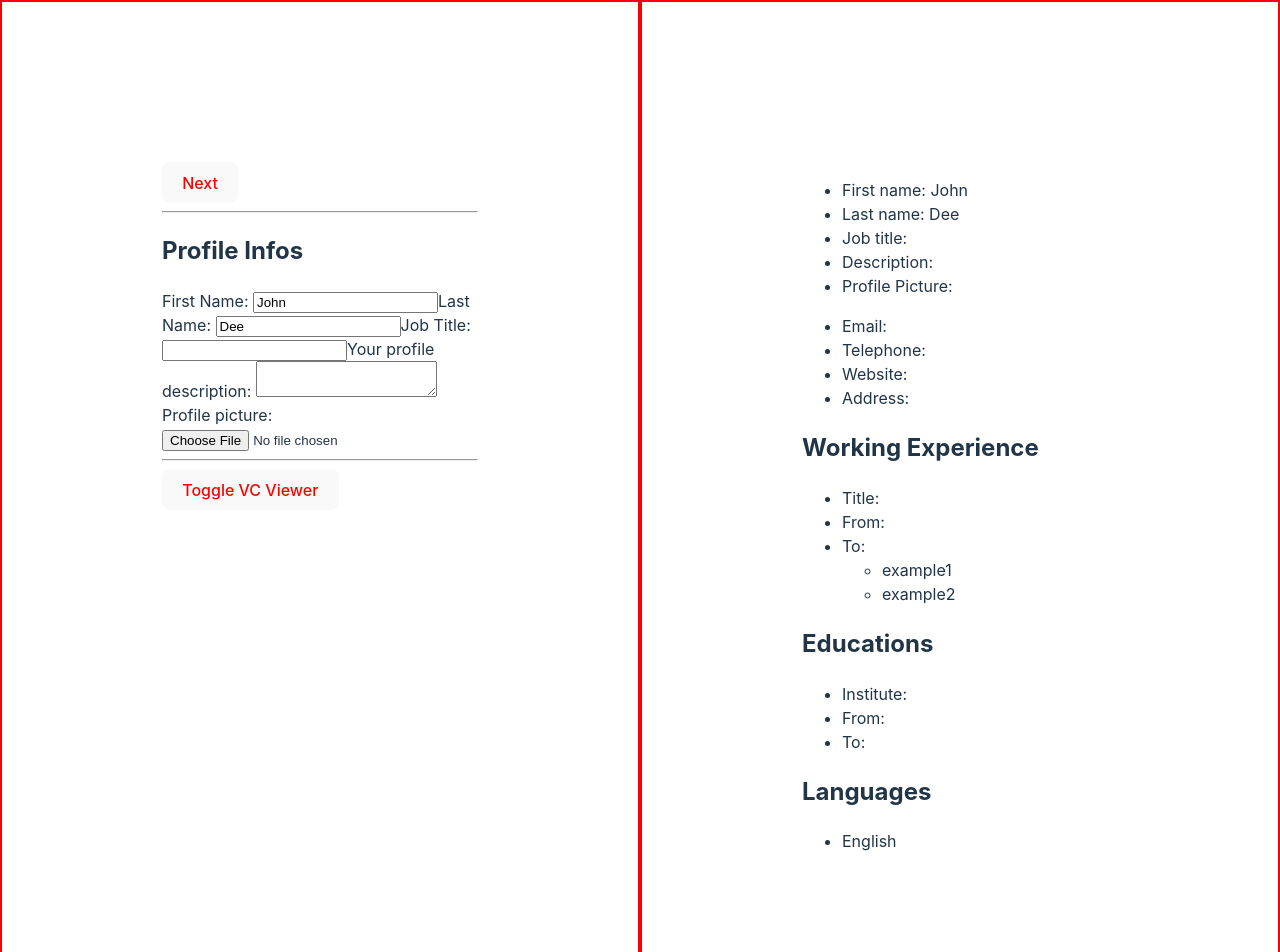
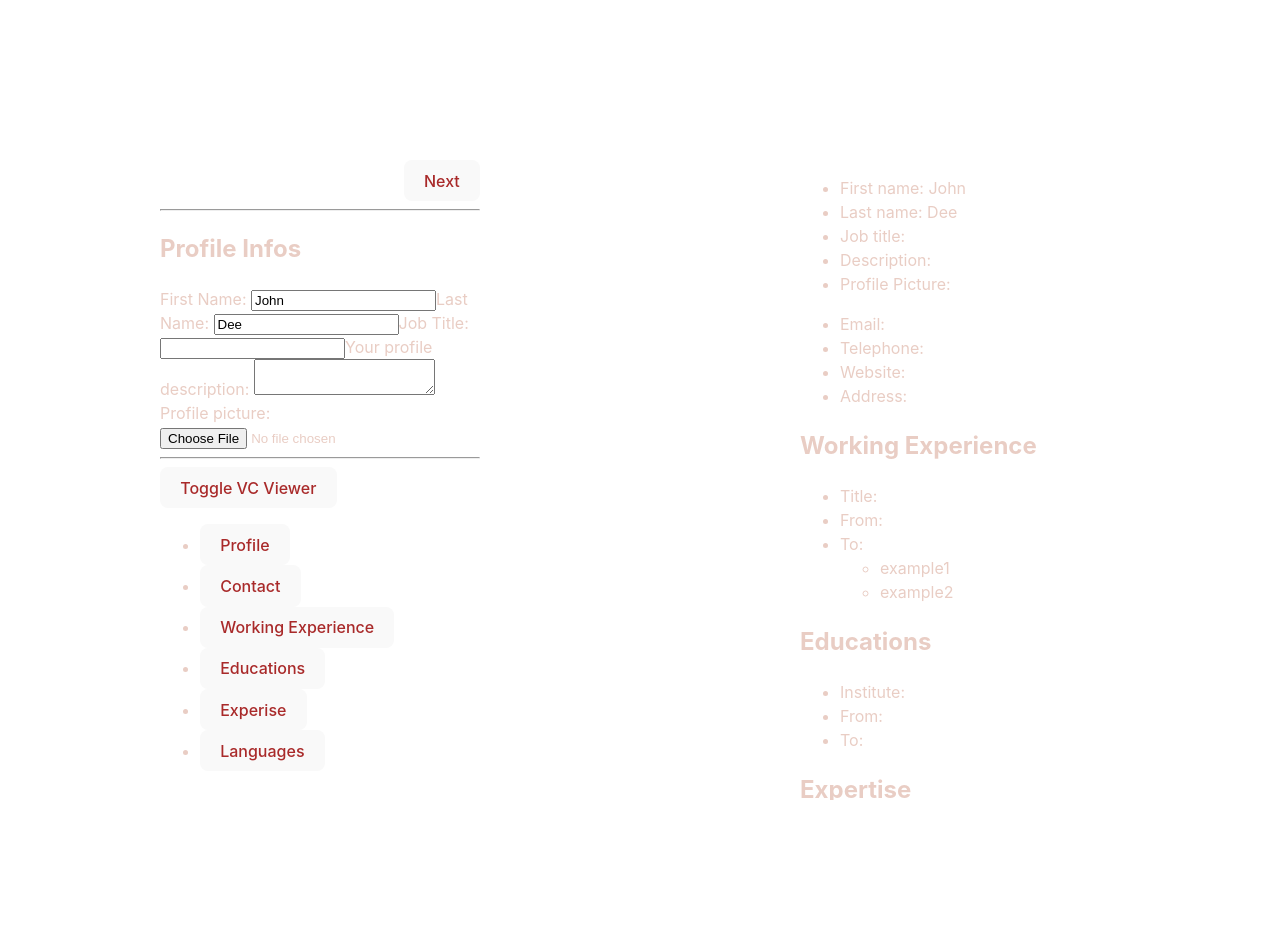
Before and after one commit to Bendi116/CVmaker, a React (Vite) app: page / in a window 1280 px wide. Shown: the top 952 px of the page. After the commit the page ends 800 px from the top, so only its background shows below. Built offline with nearby package versions, Linux system fonts and the light colour scheme.

Commit message:
Add basic funcionalities

```diff
--- a/src/components/App.jsx
+++ b/src/components/App.jsx
@@ -19,13 +19,13 @@ export function App() {
   ]);
   const [educations, setEducations] = useState([
     { name: "", institute: "", from: "", to: "", id: self.crypto.randomUUID() },
-  ])
-  const [languages,setLanguages] = useState([{name:"English",id: self.crypto.randomUUID()}])
-  /* [expertise,setExpertise] = useState([{name:"Communication",id: self.crypto.randomUUID()}])
-  expertise={expertise}
-        setExpertise={setExpertise}
-  */
-
+  ]);
+  const [languages, setLanguages] = useState([
+    { name: "English", id: self.crypto.randomUUID() },
+  ]);
+  const [expertise, setExpertise] = useState([
+    { name: "Communication", id: self.crypto.randomUUID() },
+  ]);
 
   const profile = profileDict();
   const contact = contactDict();
@@ -41,7 +41,8 @@ export function App() {
         setEducations={setEducations}
         languages={languages}
         setLanguages={setLanguages}
-
+        expertise={expertise}
+        setExpertise={setExpertise}
       ></Editor>
       <Viewer
         contact={contact}
@@ -50,6 +51,7 @@ export function App() {
         educations={educations}
         isVisible={viewerVisible}
         languages={languages}
+        expertise={expertise}
       ></Viewer>
     </main>
   );
--- a/src/components/Editor.jsx
+++ b/src/components/Editor.jsx
@@ -10,7 +10,8 @@ export function Editor({
   toggleCvViewer,
   languages,
   setLanguages,
-
+  expertise,
+  setExpertise,
 }) {
   const [editorIndex, setEditorIndex] = useState(0);
   let editorPage;
@@ -43,26 +44,56 @@ export function Editor({
       );
       break;
     case 4:
-      editorPage = <SmallEditComponent componentTitle="Experitses: " values={languages} setValues={setLanguages}/>;
+      editorPage = (
+        <SmallEditComponent
+          componentTitle="Experitses: "
+          values={expertise}
+          setValues={setExpertise}
+        />
+      );
       break;
     case 5:
-      editorPage = <SmallEditComponent componentTitle="Languages: " values={languages} setValues={setLanguages}/>;
+      editorPage = (
+        <SmallEditComponent
+          componentTitle="Languages: "
+          values={languages}
+          setValues={setLanguages}
+        />
+      );
       break;
   }
 
   return (
     <div className="editor">
-      {editorIndex >= 1 && (
-        <button onClick={() => setEditorIndex(editorIndex - 1)}>Prev</button>
-      )}
-      {editorIndex <= 4 && (
-        <button onClick={() => setEditorIndex(editorIndex + 1)}>Next</button>
-      )}
+      <div className="navButtonContainer">
+        {
+          <button
+            style={{ visibility: editorIndex >= 1 ? "visible" : "hidden" }}
+            onClick={() => setEditorIndex(editorIndex - 1)}
+          >
+            Prev
+          </button>
+        }
+        {
+          <button
+            style={{ visibility: editorIndex <= 4 ? "visible" : "hidden" }}
+            onClick={() => setEditorIndex(editorIndex + 1)}
+          >
+            Next
+          </button>
+        }
+      </div>
+
       <hr />
 
       {editorPage}
       <hr />
       <button onClick={toggleCvViewer}>Toggle VC Viewer</button>
+      <NavBar
+        jumpToIndex={(index) => {
+          setEditorIndex(index);
+        }}
+      ></NavBar>
     </div>
   );
 }
@@ -155,26 +186,24 @@ function Contact({ contact }) {
 
 function SmallComponentElement({ value, setValue, removeElement }) {
   return (
-    <li key={value.uuid}>
-      <input type="text" value={value.value} onChange={(e)=>setValue(e)} />
+    <li key={value.id}>
+      <input type="text" value={value.name} onChange={(e) => setValue(e)} />
       <button onClick={removeElement}></button>
     </li>
   );
 }
 
-function SmallEditComponent({ componentTitle ,values,setValues}) {
+function SmallEditComponent({ componentTitle, values, setValues }) {
   const valuesList = values.map((val) => (
     <SmallComponentElement
-
       value={val}
-      setValue={((e)=>{setValues(
-        values.map((_val) =>
-          _val.id == val.id
-            ? { name: e.target.value, id: self.crypto.randomUUID() }
-            : _val,
-        ),
-      );})}
-
+      setValue={(e) => {
+        setValues(
+          values.map((_val) =>
+            _val.id == val.id ? { name: e.target.value, id: val.id } : _val,
+          ),
+        );
+      }}
       removeElement={() =>
         setValues(values.filter((_val) => _val.id != val.id))
       }
@@ -305,7 +334,7 @@ function LargeComponentElement({
           <input
             type="text"
             value={values.insitute}
-            onChange={(e) => setValues({ ...values, name: e.target.value })}
+            onChange={(e) => setValues({ ...values, insitute: e.target.value })}
           />
         </label>
         <label>
@@ -387,3 +416,31 @@ function LargeEditComponent({
     </div>
   );
 }
+
+function NavBar({ jumpToIndex }) {
+  return (
+    <nav>
+      <ul>
+        <li>
+          {" "}
+          <button onClick={() => jumpToIndex(0)}>Profile</button>{" "}
+        </li>
+        <li>
+          <button onClick={() => jumpToIndex(1)}>Contact</button>
+        </li>
+        <li>
+          <button onClick={() => jumpToIndex(2)}>Working Experience</button>
+        </li>
+        <li>
+          <button onClick={() => jumpToIndex(3)}>Educations</button>
+        </li>
+        <li>
+          <button onClick={() => jumpToIndex(4)}>Experise</button>
+        </li>
+        <li>
+          <button onClick={() => jumpToIndex(5)}>Languages</button>
+        </li>
+      </ul>
+    </nav>
+  );
+}
--- a/src/components/Viewer.jsx
+++ b/src/components/Viewer.jsx
@@ -1,12 +1,20 @@
-export function Viewer({ profile, contact, isVisible, companies, educations,languages }) {
+export function Viewer({
+  profile,
+  contact,
+  isVisible,
+  companies,
+  educations,
+  languages,
+  expertise,
+}) {
   return (
     <div className="viewer" style={{ display: isVisible ? "block" : "none" }}>
       <Profile profile={profile}></Profile>
       <Contact contact={contact}></Contact>
       <Companies companies={companies}></Companies>
       <Educations educations={educations} />
-      <Languages languages={languages}></Languages>
-
+      <SmallValueList name="Expertise" values={expertise}></SmallValueList>
+      <SmallValueList name="Languages" values={languages}></SmallValueList>
     </div>
   );
 }
@@ -94,15 +102,15 @@ function Companies({ companies }) {
   );
 }
 
-
-
-function Languages({languages}){
-  return(
+function SmallValueList({ name, values }) {
+  return (
     <>
-    <h2>Languages</h2>
-    <ul>
-      {languages.map(lang=> <li key={lang.id}>{lang.name}</li>)}
-    </ul>
+      <h2>{name}</h2>
+      <ul>
+        {values.map((val) => (
+          <li key={val.id}> {val.name}</li>
+        ))}
+      </ul>
     </>
-  )
+  );
 }
--- a/src/styles/style.css
+++ b/src/styles/style.css
@@ -1,42 +1,34 @@
 body {
   margin: 0;
   padding: 0;
-  /*overflow: hidden;*/
+  overflow: hidden;
 }
 
 main {
   display: grid;
   grid-template-columns: 1fr 1fr;
   width: 100vw;
-}
-.editor,
-.viewer {
-  border: 2px red solid;
-  padding: 10rem;
-}
-
-.viewer {
-  display: block;
+  color: rgb(233, 205, 196);
 }
 
 button {
-  color: red;
+  color: rgb(169, 42, 42);
 }
 
-/*
-
-.main-container{
-    display: grid;
-    grid-template-columns: 1fr 1fr;
+.editor,
+.viewer {
+  padding: 10rem;
+  overflow-y: scroll;
+  height: 60vh;
 }
 
-.test{
-    border: 1px solid red;
-    overflow-y:scroll;
-    height: 100vh;
+.navButtonContainer {
+  display: flex;
+  justify-content: space-between;
 }
+
 ::-webkit-scrollbar {
-    width: 10px;
+  width: 5.5px;
 }
 
 ::-webkit-scrollbar-track {
@@ -48,6 +40,5 @@ button {
 }
 
 ::-webkit-scrollbar-thumb:hover {
-    background: #ff7676;
+  background: #cf76ff;
 }
-  */
```
Lines whose indentation alone changed are shown as unchanged.
